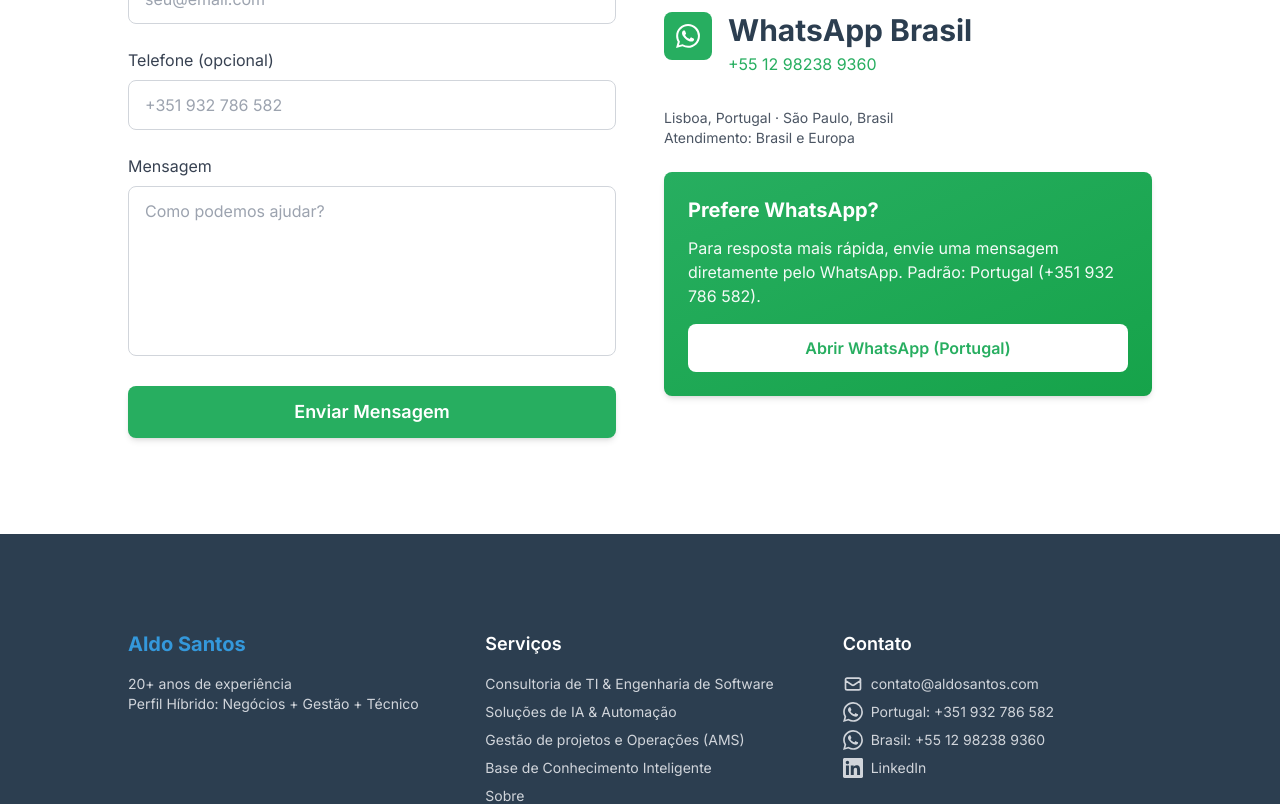
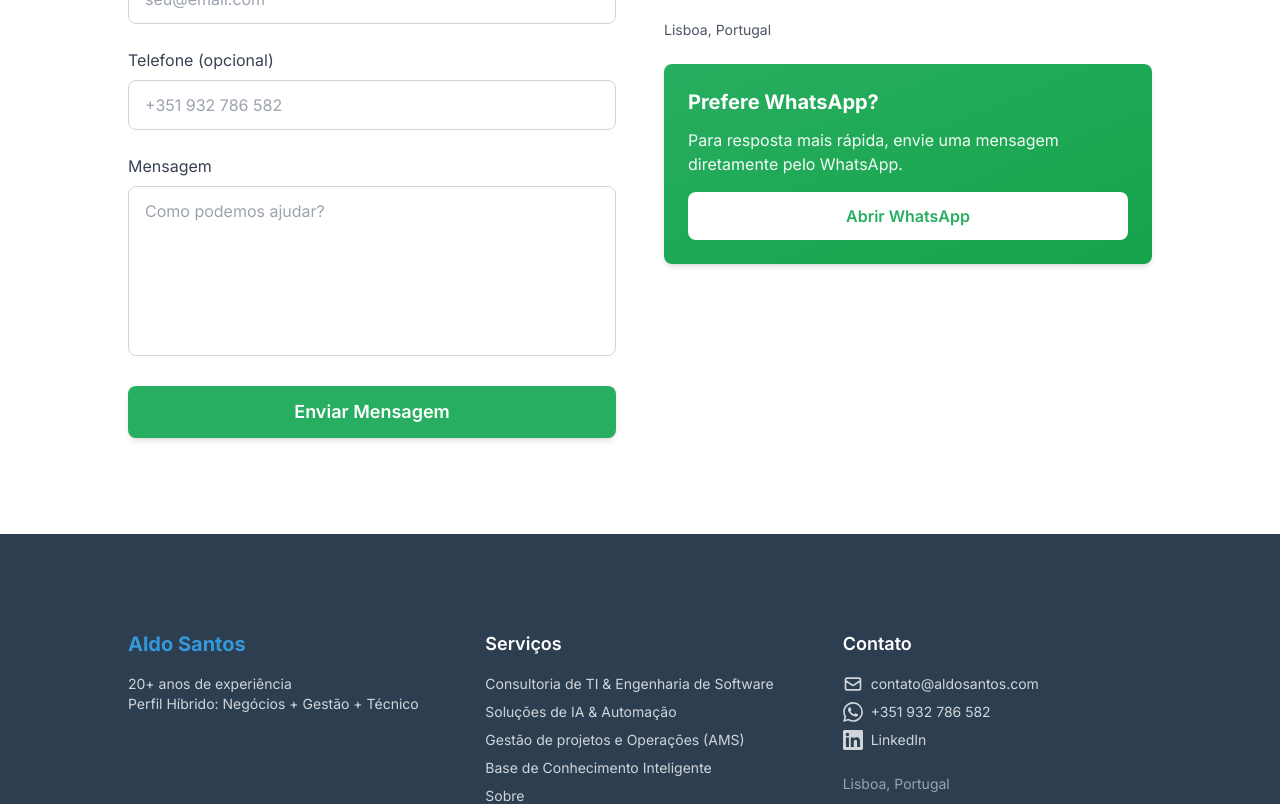
Before and after one commit to Lindualdo/aldosantos, a Next.js app: page /contato in a window 1280 px wide. Shown: the part 740-1544 px from the top of the page. Built offline with nearby package versions, Linux system fonts and the light colour scheme.

Commit message:
ajuste nos contatos

```diff
--- a/app/contato/page.tsx
+++ b/app/contato/page.tsx
@@ -180,31 +180,16 @@
                       </svg>
                     </div>
                     <div className="ml-4">
-                      <h3 className="font-bold text-dark mb-1">WhatsApp Portugal</h3>
+                      <h3 className="font-bold text-dark mb-1">WhatsApp</h3>
                       <a href="https://wa.me/351932786582" target="_blank" rel="noopener noreferrer" className="text-secondary hover:underline">
                         +351 932 786 582
-                      </a>
-                    </div>
-                  </div>
-
-                  <div className="flex items-start">
-                    <div className="w-12 h-12 bg-secondary rounded-lg flex items-center justify-center text-white flex-shrink-0">
-                      <svg className="w-6 h-6" fill="currentColor" viewBox="0 0 24 24">
-                        <path d="M17.472 14.382c-.297-.149-1.758-.867-2.03-.967-.273-.099-.471-.148-.67.15-.197.297-.767.966-.94 1.164-.173.199-.347.223-.644.075-.297-.15-1.255-.463-2.39-1.475-.883-.788-1.48-1.761-1.653-2.059-.173-.297-.018-.458.13-.606.134-.133.298-.347.446-.52.149-.174.198-.298.298-.497.099-.198.05-.371-.025-.52-.075-.149-.669-1.612-.916-2.207-.242-.579-.487-.5-.669-.51-.173-.008-.371-.01-.57-.01-.198 0-.52.074-.792.372-.272.297-1.04 1.016-1.04 2.479 0 1.462 1.065 2.875 1.213 3.074.149.198 2.096 3.2 5.077 4.487.709.306 1.262.489 1.694.625.712.227 1.36.195 1.871.118.571-.085 1.758-.719 2.006-1.413.248-.694.248-1.289.173-1.413-.074-.124-.272-.198-.57-.347m-5.421 7.403h-.004a9.87 9.87 0 01-5.031-1.378l-.361-.214-3.741.982.998-3.648-.235-.374a9.86 9.86 0 01-1.51-5.26c.001-5.45 4.436-9.884 9.888-9.884 2.64 0 5.122 1.03 6.988 2.898a9.825 9.825 0 012.893 6.994c-.003 5.45-4.437 9.884-9.885 9.884m8.413-18.297A11.815 11.815 0 0012.05 0C5.495 0 .16 5.335.157 11.892c0 2.096.547 4.142 1.588 5.945L.057 24l6.305-1.654a11.882 11.882 0 005.683 1.448h.005c6.554 0 11.89-5.335 11.893-11.893a11.821 11.821 0 00-3.48-8.413z"/>
-                      </svg>
-                    </div>
-                    <div className="ml-4">
-                      <h3 className="font-bold text-dark mb-1">WhatsApp Brasil</h3>
-                      <a href="https://wa.me/5512982389360" target="_blank" rel="noopener noreferrer" className="text-secondary hover:underline">
-                        +55 12 98238 9360
                       </a>
                     </div>
                   </div>
                 </div>
 
                 <p className="text-gray-600 text-sm">
-                  Lisboa, Portugal · São Paulo, Brasil<br />
-                  Atendimento: Brasil e Europa
+                  Lisboa, Portugal
                 </p>
 
                 {/* WhatsApp CTA */}
@@ -212,7 +197,6 @@
                   <h3 className="text-xl font-heading font-bold mb-3">Prefere WhatsApp?</h3>
                   <p className="mb-4 opacity-95">
                     Para resposta mais rápida, envie uma mensagem diretamente pelo WhatsApp.
-                    Padrão: Portugal (+351 932 786 582).
                   </p>
                   <a
                     href="https://wa.me/351932786582?text=Olá, gostaria de agendar uma conversa"
@@ -220,7 +204,7 @@
                     rel="noopener noreferrer"
                     className="btn bg-white text-secondary hover:bg-gray-100 w-full"
                   >
-                    Abrir WhatsApp (Portugal)
+                    Abrir WhatsApp
                   </a>
                 </div>
               </div>
--- a/components/Footer.tsx
+++ b/components/Footer.tsx
@@ -70,15 +70,7 @@
                   <svg className="w-5 h-5 mr-2" fill="currentColor" viewBox="0 0 24 24">
                     <path d="M17.472 14.382c-.297-.149-1.758-.867-2.03-.967-.273-.099-.471-.148-.67.15-.197.297-.767.966-.94 1.164-.173.199-.347.223-.644.075-.297-.15-1.255-.463-2.39-1.475-.883-.788-1.48-1.761-1.653-2.059-.173-.297-.018-.458.13-.606.134-.133.298-.347.446-.52.149-.174.198-.298.298-.497.099-.198.05-.371-.025-.52-.075-.149-.669-1.612-.916-2.207-.242-.579-.487-.5-.669-.51-.173-.008-.371-.01-.57-.01-.198 0-.52.074-.792.372-.272.297-1.04 1.016-1.04 2.479 0 1.462 1.065 2.875 1.213 3.074.149.198 2.096 3.2 5.077 4.487.709.306 1.262.489 1.694.625.712.227 1.36.195 1.871.118.571-.085 1.758-.719 2.006-1.413.248-.694.248-1.289.173-1.413-.074-.124-.272-.198-.57-.347m-5.421 7.403h-.004a9.87 9.87 0 01-5.031-1.378l-.361-.214-3.741.982.998-3.648-.235-.374a9.86 9.86 0 01-1.51-5.26c.001-5.45 4.436-9.884 9.888-9.884 2.64 0 5.122 1.03 6.988 2.898a9.825 9.825 0 012.893 6.994c-.003 5.45-4.437 9.884-9.885 9.884m8.413-18.297A11.815 11.815 0 0012.05 0C5.495 0 .16 5.335.157 11.892c0 2.096.547 4.142 1.588 5.945L.057 24l6.305-1.654a11.882 11.882 0 005.683 1.448h.005c6.554 0 11.89-5.335 11.893-11.893a11.821 11.821 0 00-3.48-8.413z"/>
                   </svg>
-                  Portugal: +351 932 786 582
-                </a>
-              </li>
-              <li>
-                <a href="https://wa.me/5512982389360" target="_blank" rel="noopener noreferrer" className="text-gray-300 hover:text-primary transition-colors flex items-center">
-                  <svg className="w-5 h-5 mr-2" fill="currentColor" viewBox="0 0 24 24">
-                    <path d="M17.472 14.382c-.297-.149-1.758-.867-2.03-.967-.273-.099-.471-.148-.67.15-.197.297-.767.966-.94 1.164-.173.199-.347.223-.644.075-.297-.15-1.255-.463-2.39-1.475-.883-.788-1.48-1.761-1.653-2.059-.173-.297-.018-.458.13-.606.134-.133.298-.347.446-.52.149-.174.198-.298.298-.497.099-.198.05-.371-.025-.52-.075-.149-.669-1.612-.916-2.207-.242-.579-.487-.5-.669-.51-.173-.008-.371-.01-.57-.01-.198 0-.52.074-.792.372-.272.297-1.04 1.016-1.04 2.479 0 1.462 1.065 2.875 1.213 3.074.149.198 2.096 3.2 5.077 4.487.709.306 1.262.489 1.694.625.712.227 1.36.195 1.871.118.571-.085 1.758-.719 2.006-1.413.248-.694.248-1.289.173-1.413-.074-.124-.272-.198-.57-.347m-5.421 7.403h-.004a9.87 9.87 0 01-5.031-1.378l-.361-.214-3.741.982.998-3.648-.235-.374a9.86 9.86 0 01-1.51-5.26c.001-5.45 4.436-9.884 9.888-9.884 2.64 0 5.122 1.03 6.988 2.898a9.825 9.825 0 012.893 6.994c-.003 5.45-4.437 9.884-9.885 9.884m8.413-18.297A11.815 11.815 0 0012.05 0C5.495 0 .16 5.335.157 11.892c0 2.096.547 4.142 1.588 5.945L.057 24l6.305-1.654a11.882 11.882 0 005.683 1.448h.005c6.554 0 11.89-5.335 11.893-11.893a11.821 11.821 0 00-3.48-8.413z"/>
-                  </svg>
-                  Brasil: +55 12 98238 9360
+                  +351 932 786 582
                 </a>
               </li>
               <li>
@@ -91,9 +83,7 @@
               </li>
             </ul>
             <p className="text-gray-400 text-sm mt-4 pt-2">
-              Lisboa, Portugal<br />
-              São Paulo, Brasil<br />
-              Atendimento: Brasil e Europa
+              Lisboa, Portugal
             </p>
           </div>
         </div>
```
